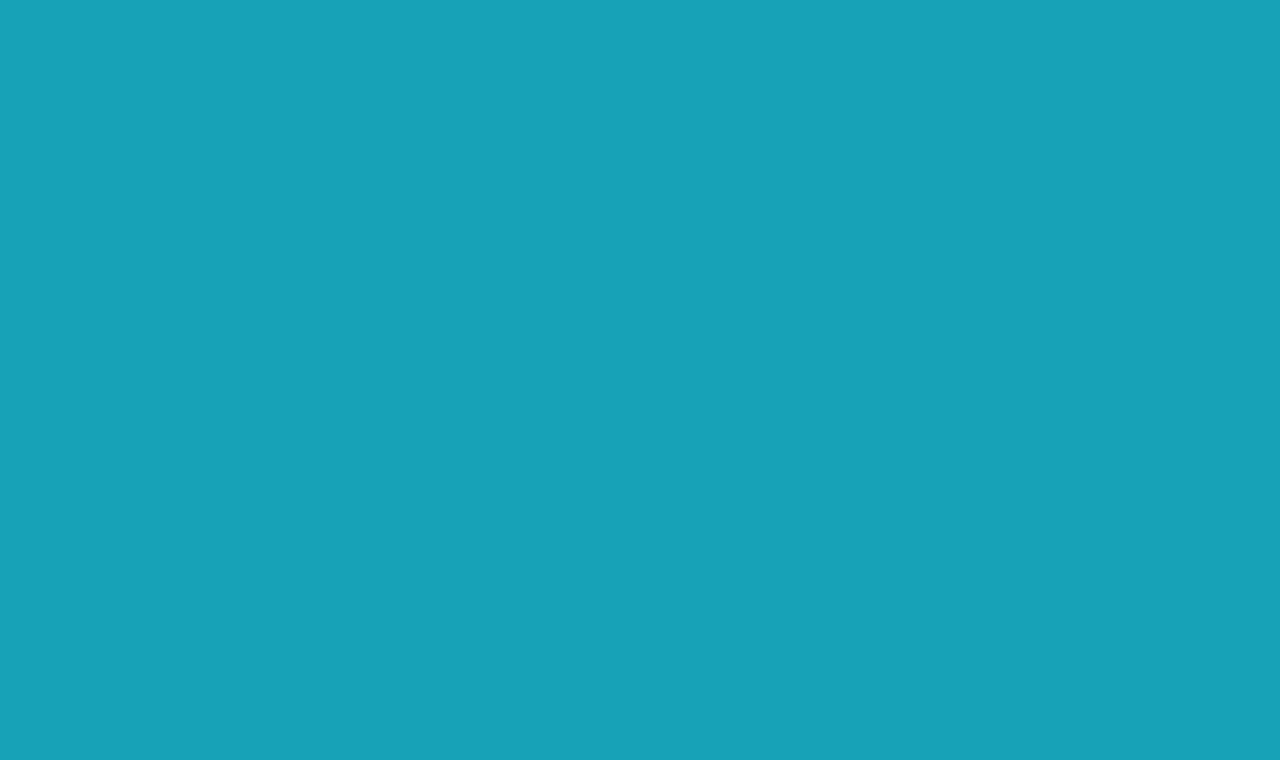
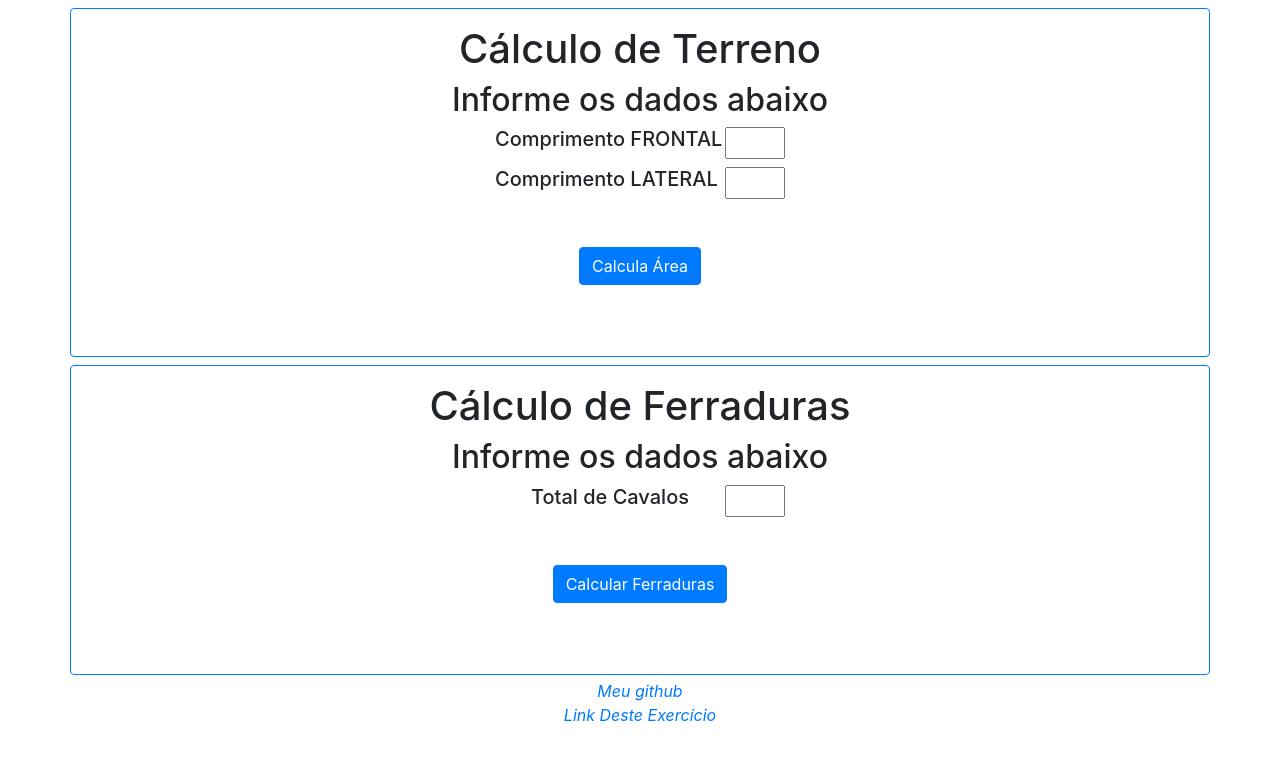
Before and after one commit to edusantr21/DS1, a plain HTML site: page index.html in a window 1280 px wide. Drawn offline with nearby package versions, Linux system fonts and the light colour scheme.

Commit message:
Atividade Finalizada

```diff
--- a/css/styles.css
+++ b/css/styles.css
@@ -0,0 +1,25 @@
+.col-12{
+    width: 100px;
+}
+.tamanho1{
+    width: 230px;
+}
+
+.bordas{
+    border: 2px solix black;
+    border-radius: 5px;
+    ;
+}
+
+.col-6{
+    justify-content: center;
+}
+
+h4{
+    height: 15px;
+}
+
+input{
+    width: 60px !important;
+    text-align: center;
+}
--- a/index.html
+++ b/index.html
@@ -10,12 +10,64 @@
     <!-- Bootstrap CSS -->
     <link rel="stylesheet" href="https://stackpath.bootstrapcdn.com/bootstrap/4.3.1/css/bootstrap.min.css"
         integrity="sha384-ggOyR0iXCbMQv3Xipma34MD+dH/1fQ784/j6cY/iJTQUOhcWr7x9JvoRxT2MZw1T" crossorigin="anonymous">
+    <link rel="stylesheet" href="css/styles.css">
 </head>
 
-<body class="bg-info">
-    <div class="row">
-        <div class="col-12">
+<body>
+    <div class="container mb-1">
+        <div class="row mt-2 pt-3 border rounded border-primary">
+            <div class="col-12 ">
+                <h1 class="text-center">Cálculo de Terreno</h1>
+                <h2 class="text-center">Informe os dados abaixo</h2>
 
+                <div class="col-6 d-flex mx-auto">
+                    <h5 class="tamanho1">Comprimento FRONTAL</h5>
+                    <input class="tamanho1" id="ComprimentoFrontal" type="number" min="1">
+                </div>
+                <div class="col-6 d-flex m-2 mx-auto">
+                    <h5 class="tamanho1">Comprimento LATERAL</h5>
+                    <input class="tamanho1" id="ComprimentoLateral" type="number" min="1">
+                </div>
+                <div class="col-8 m-5 mx-auto">
+                    <div class="text-center">
+                        <button id="btCalculaArea" class="btn btn-primary mx-auto mb-2">Calcula Área</button>
+                    </div>
+                    <h4 id="resultadoArea" class="text-center" type=""></h4>
+                </div>
+            </div>
+        </div>
+    </div>
+
+    <!-- Area dos componente do calculo de ferraduras -->
+    <div class="container mb-1">
+        <div class="row mt-2 pt-3 border rounded border-primary">
+            <div class="col-12 text-center">
+                <h1 class="text-center">Cálculo de Ferraduras</h1>
+                <h2 class="text-center">Informe os dados abaixo</h2>
+                <div class="col-6 d-flex m-2 mx-auto">
+                    <h5 class="tamanho1">Total de Cavalos</h5>
+                    <input id="totalCavalos" class="tamanho1" type="number" min="1">
+                </div>
+
+                <div class="col-8 m-5 mx-auto">
+                    <div class="text-center">
+                        <button id="btnCalculaFerraduras" class="btn btn-primary mx-auto mb-2">Calcular
+                            Ferraduras</button>
+                    </div>
+                    <h4 id="totalFerraduras" class="text-center" type=""></h4>
+                </div>
+            </div>
+        </div>
+    </div>
+    <div class="container mb-3">
+        <div class="row">
+            <div class="col-12 text-center">
+                <a class="Text-center" href="https://github.com/peter-loliveira" target="_blank"><em>Meu github</em></a>
+            </div>
+            <div class="col-12 text-center">
+                <a class="Text-center" href="https://github.com/Peter-loliveira/DS1" target="_blank"><em>Link Deste
+                    Exercício<em></a>
+            </div>
         </div>
     </div>
 
--- a/js/scripts.js
+++ b/js/scripts.js
@@ -0,0 +1,27 @@
+// Calculos da questão de área
+var resultadoArea = document.getElementById('resultadoArea')
+var btCalculaArea = document.getElementById('btCalculaArea')
+btCalculaArea.setAttribute('onClick', 'calculaArea()')
+var resultadoArea = document.getElementById('resultadoArea')
+
+
+const calculaArea = () => {
+    let ComprimentoFrontal = document.getElementById('ComprimentoFrontal').value
+    let ComprimentoLateral = document.getElementById('ComprimentoLateral').value
+    resultadoArea.innerHTML = `A área total do terreno é de ${ ComprimentoLateral * ComprimentoFrontal} Metros Quadrados`
+}
+
+// Calculos da questão do HARAS
+
+var totalFerraduras = document.getElementById('totalFerraduras')
+var btnCalculaFerraduras = document.getElementById('btnCalculaFerraduras')
+btnCalculaFerraduras.setAttribute('onClick', 'calculaFerraduras()')
+
+const calculaFerraduras = () => {
+    let totalCavalos = document.getElementById('totalCavalos').value
+    if (totalCavalos !== '1') {
+        totalFerraduras.innerHTML = `Para ${totalCavalos} cavalos, serão necessárias ${ totalCavalos * 4} ferraduras`
+    } else {
+        totalFerraduras.innerHTML = `Para ${totalCavalos} cavalo, será necessárias ${ totalCavalos * 4} ferraduras`
+    }
+}
```
Also changed, not shown: 1 other file.
